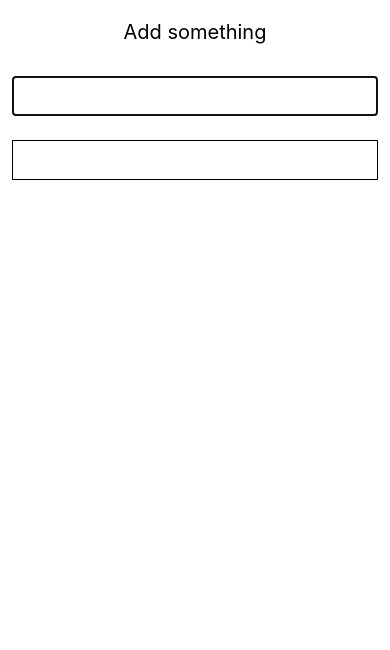
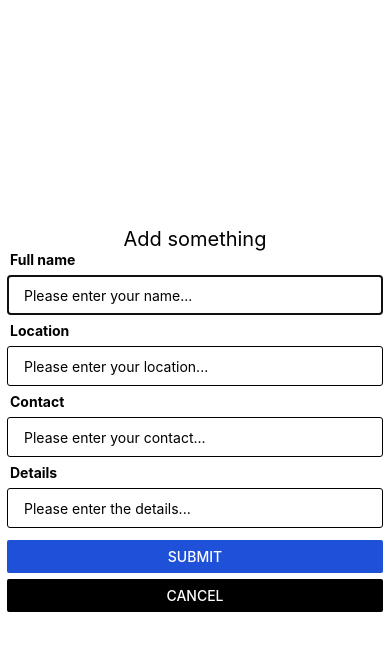
Before and after one commit to russellbanares322/firebase-react-native, a React Native app: screen / in a window 390 px wide. Both pictures are taken after a click on the button "ADD NEW DATA". Shown: the top 650 px of the page. Built offline with nearby package versions, Linux system fonts and the light colour scheme.

Commit message:
feat: create form modal

```diff
--- a/App.js
+++ b/App.js
@@ -12,7 +12,6 @@ export default function App() {
 
 const styles = StyleSheet.create({
   container: {
-    flex: 1,
     backgroundColor: colors.white,
     paddingTop: 40,
     paddingBottom: 16,
--- a/components/form/Form.js
+++ b/components/form/Form.js
@@ -1,18 +1,58 @@
 import React from "react";
-import { View, Text, SafeAreaView, TextInput, Modal } from "react-native";
+import {
+  View,
+  Text,
+  SafeAreaView,
+  TextInput,
+  Modal,
+  Button,
+} from "react-native";
 import { styles } from "./styles";
+import { colors } from "../../constants/colors";
 
 const Form = ({ openFormModal, handleCloseFormModal }) => {
   return (
-    <View>
-      <Modal animationType="slide" visible={openFormModal}>
+    <Modal
+      style={styles.formModalWrapper}
+      animationType="slide"
+      visible={openFormModal}
+    >
+      <View style={styles.centeredView}>
         <Text style={styles.formTitle}>Add something</Text>
         <SafeAreaView style={styles.formWrapper}>
-          <TextInput style={styles.formInput} />
-          <TextInput style={styles.formInput} />
+          <Text style={styles.formLabel}>Full name</Text>
+          <TextInput
+            placeholder="Please enter your name..."
+            style={styles.formInput}
+          />
+          <Text style={styles.formLabel}>Location</Text>
+          <TextInput
+            placeholder="Please enter your location..."
+            style={styles.formInput}
+          />
+          <Text style={styles.formLabel}>Contact</Text>
+          <TextInput
+            placeholder="Please enter your contact..."
+            style={styles.formInput}
+          />
+          <Text style={styles.formLabel}>Details</Text>
+          <TextInput
+            placeholder="Please enter the details..."
+            style={styles.formInput}
+          />
         </SafeAreaView>
-      </Modal>
-    </View>
+        <View style={styles.buttonWrapper}>
+          <View style={styles.submitBtn}>
+            <Button color={colors.blue} title="Submit" />
+          </View>
+          <Button
+            onPress={handleCloseFormModal}
+            color={colors.black}
+            title="Cancel"
+          />
+        </View>
+      </View>
+    </Modal>
   );
 };
 
--- a/components/form/styles.js
+++ b/components/form/styles.js
@@ -1,18 +1,35 @@
 import { StyleSheet } from "react-native";
 
 export const styles = StyleSheet.create({
+  centeredView: {
+    flex: 1,
+    justifyContent: "center",
+  },
+  formModalWrapper: {
+    paddingVertical: 3,
+    paddingHorizontal: 5,
+  },
   formTitle: {
     fontSize: 20,
     textAlign: "center",
-    marginTop: 20,
-  },
-  formWrapper: {
-    marginTop: 20,
   },
   formInput: {
     height: 40,
-    margin: 12,
+    margin: 7,
     borderWidth: 1,
-    padding: 10,
+    paddingHorizontal: 16,
+    borderRadius: 3,
+    paddingVertical: 8,
+  },
+  buttonWrapper: {
+    paddingVertical: 5,
+    paddingHorizontal: 7,
+  },
+  submitBtn: {
+    marginBottom: 6,
+  },
+  formLabel: {
+    paddingLeft: 10,
+    fontWeight: "bold",
   },
 });
--- a/constants/colors.js
+++ b/constants/colors.js
@@ -1,4 +1,5 @@
 export const colors = {
   white: "#ffffff",
   blue: "#1F51D8",
+  black: "#000000",
 };
```
